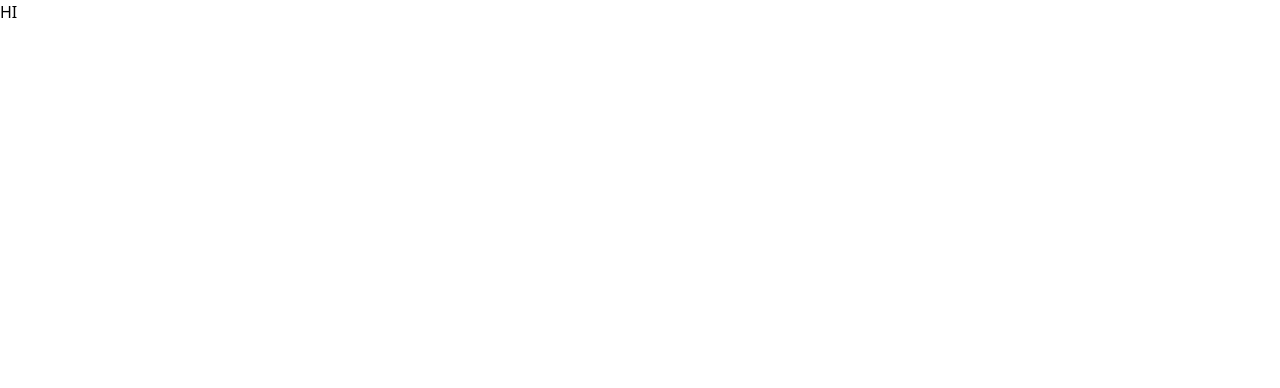
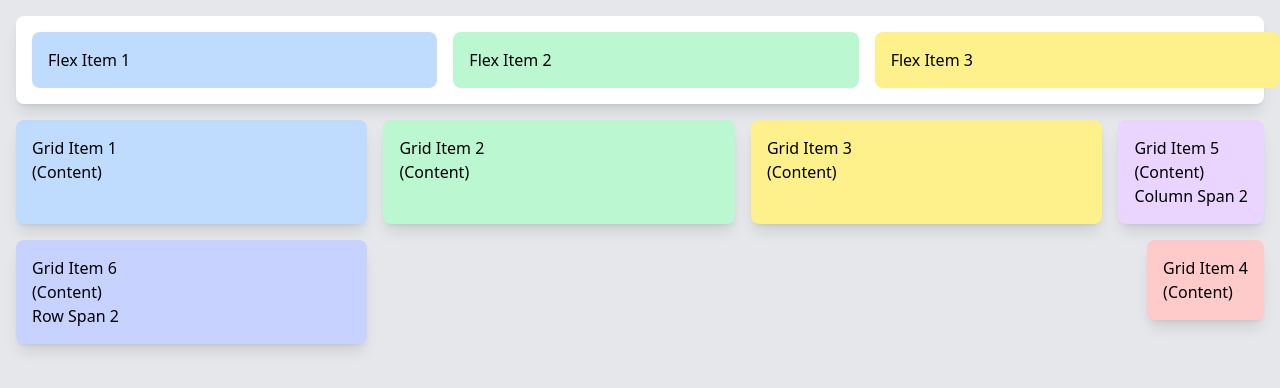
Before and after one commit to Abdulhafiz0512/starter_tailwind, a website: page index.html in a window 1280 px wide. Drawn offline with nearby package versions, Linux system fonts and the light colour scheme.

Commit message:
Update index.html

```diff
--- a/index.html
+++ b/index.html
@@ -9,7 +9,47 @@
     <script src="https://cdn.tailwindcss.com"></script>
 
 </head>
-<body>
-    <button class="uppercase">Hi</button>
+
+
+<body class="bg-gray-200 p-4">
+
+  <!-- Flexbox Example -->
+  <div class="relative bg-white p-4 rounded-lg shadow-lg mb-4">
+    <div class="flex justify-between">
+      <div class="flex-grow-0 flex-shrink-0 w-1/3 p-4 bg-blue-200 rounded-lg mr-4">
+        Flex Item 1
+      </div>
+
+      <div class="flex-grow flex-shrink-0 w-1/3 p-4 bg-green-200 rounded-lg mr-4">
+        Flex Item 2
+      </div>
+      <div class="flex-grow-0 flex-shrink-0 w-1/3 p-4 bg-yellow-200 rounded-lg">
+        Flex Item 3
+      </div>
+    </div>
+  </div>
+
+  <!-- Grid Example -->
+  <div class="grid grid-cols-3 gap-4">
+    <div class="p-4 bg-blue-200 rounded-lg shadow-lg grid-item">
+      Grid Item 1<br>(Content)
+    </div>
+    <div class="p-4 bg-green-200 rounded-lg shadow-lg grid-item">
+      Grid Item 2<br>(Content)
+    </div>
+    <div class="p-4 bg-yellow-200 rounded-lg shadow-lg grid-item">
+      Grid Item 3<br>(Content)
+    </div>
+    <div class="p-4 bg-red-200 rounded-lg shadow-lg grid-item" style="grid-area: footer;">
+      Grid Item 4<br>(Content)
+    </div>
+    <div class="p-4 bg-purple-200 rounded-lg shadow-lg grid-item col-span-2">
+      Grid Item 5<br>(Content)<br>Column Span 2
+    </div>
+    <div class="p-4 bg-indigo-200 rounded-lg shadow-lg grid-item row-span-2">
+      Grid Item 6<br>(Content)<br>Row Span 2
+    </div>
+  </div>
+
 </body>
 </html>
```
